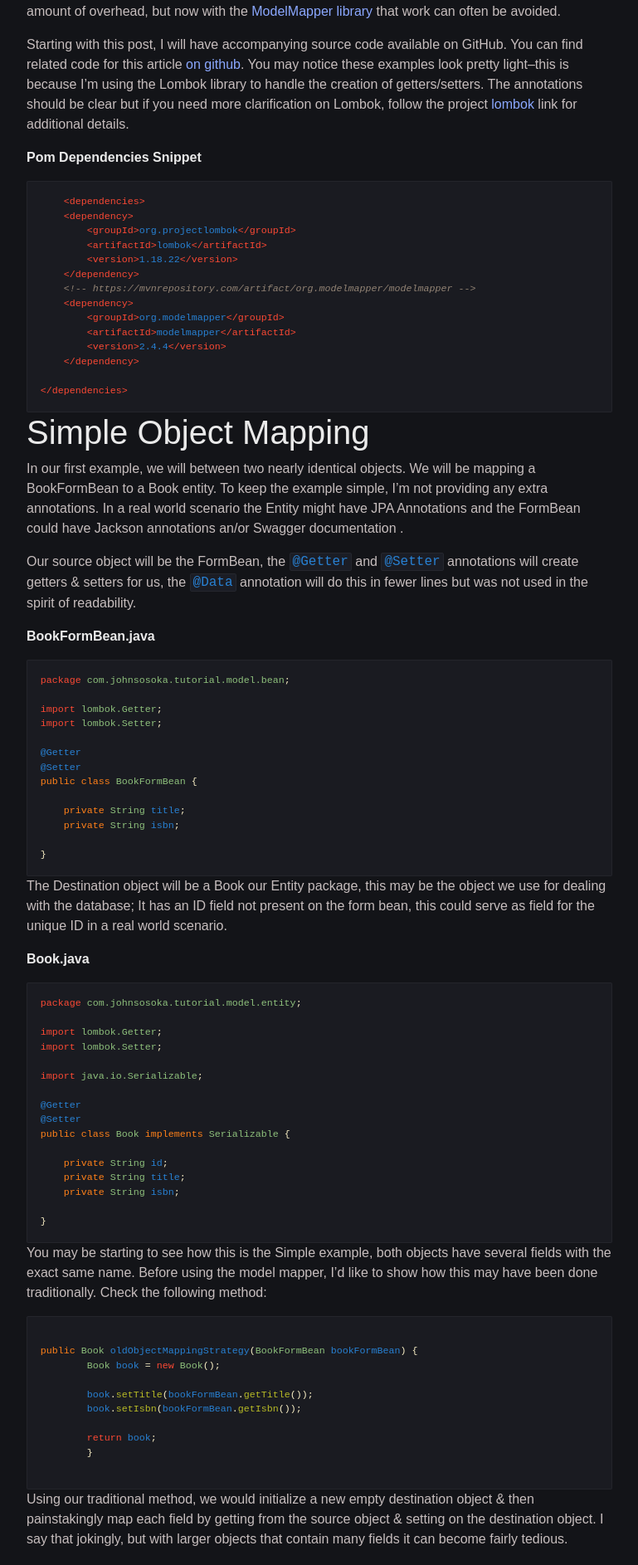
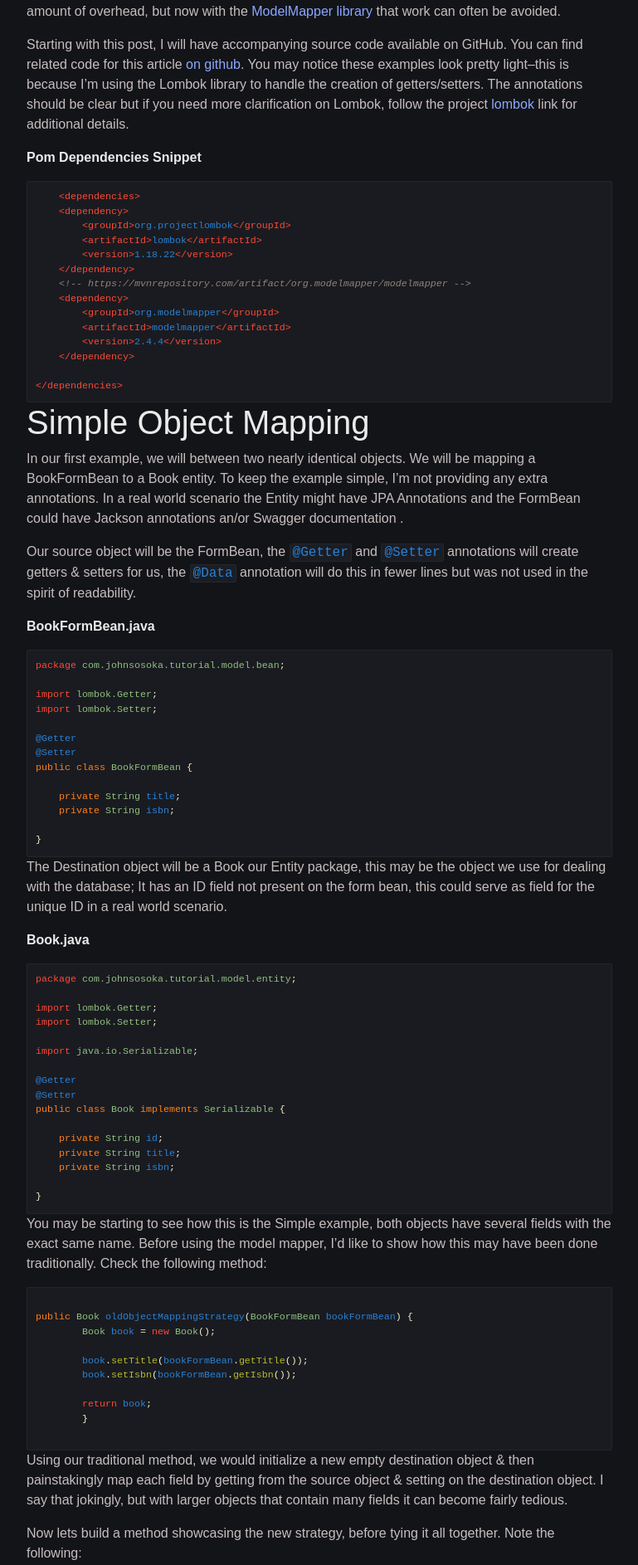
Before and after one commit to johnsosoka/site-johnsosoka-com, a Jekyll site: the page built from website/posts/blog/_posts/2021-10-28-using-model-mapper-lib.md, in a window 1280 px wide. Shown: the part 442-2328 px from the top of the page at 83% size, without its empty margins (255-1024 px from the left). Built offline with Jekyll 4.4.1, drawn with Linux system fonts in a browser that asks for light colours.

Commit message:
add css map, more small adjustments

```diff
--- a/website/_sass/base/_base.scss
+++ b/website/_sass/base/_base.scss
@@ -1,51 +1,20 @@
-// Basic styling
-body {
-  //display: flex;
-  //flex-direction: column;
-  min-height: 100vh;
-  overflow-x: hidden;
-  position: relative;
-  color: $text-base-color;
-  background-color: $white;
-  font: $normal-weight #{$base-font-size}/#{$base-line-height} $sans-family;
-  -webkit-text-size-adjust: 100%;
-  -webkit-font-smoothing: antialiased;
-  -webkit-font-feature-settings: "kern" 1;
-  -moz-font-feature-settings: "kern" 1;
-  -o-font-feature-settings: "kern" 1;
-  font-feature-settings: "kern" 1;
-  font-kerning: normal;
-  box-sizing: border-box;
+@mixin media-query($device) {
+  @media screen and (max-width: $device) {
+    @content;
+  }
 }
 
-main {
-  flex-grow: 1;
+@mixin relative-font-size($ratio) {
+  font-size: $base-font-size * $ratio;
 }
 
-// Set `margin-bottom` to maintain vertical rhythm
-h1,
-h2,
-h3,
-h4,
-h5,
-h6,
-p,
-blockquote,
-pre,
-ul,
-ol,
-dl,
-figure,
-%vertical-rhythm {
-  margin-top: $spacing-full - 20;
-  margin-bottom: $spacing-full - 20;
+.blurry {
+  overflow: hidden;
 }
 
-// strong | bold
-strong,
-b {
-  font-weight: $bold-weight;
-  color: $black;
+// Universally Remove Href Underlines
+a {
+  text-decoration: none;
 }
 
 // horizontal rule
@@ -55,47 +24,23 @@
   border-color: $light;
 }
 
-// kbd tag
-kbd {
-  -moz-border-radius: 3px;
-  -webkit-border-radius: 3px;
-  border: 1px solid $light;
-  border-radius: 2px;
-  color: $black;
-  display: inline-block;
-  font-size: $small-font-size;
-  line-height: 1.4;
-  font-family: $mono-family;
-  margin: 0 0.1em;
-  font-weight: $bold-weight;
-  padding: 0.01em 0.4em;
-  text-shadow: 0 1px 0 $white;
-}
+// Blockquotes
+blockquote {
+  color: $gray;
+  font-style: italic;
+  text-align: center;
+  opacity: 0.9;
+  border-top: 1px solid $light;
+  border-bottom: 1px solid $light;
+  padding: 10px;
+  margin-left: 10px;
+  margin-right: 10px;
+  font-size: 1em;
 
-// Image
-img {
-  max-width: 100%;
-  vertical-align: middle;
-  -webkit-user-drag: none;
-  margin: 0 auto;
-  text-align: center;
-}
-
-// Figure
-figure {
-  position: relative;
-}
-
-// Image inside Figure tag
-figure > img {
-  display: block;
-  position: relative;
-}
-
-// Image caption
-figcaption {
-  font-size: 13px;
-  text-align: center;
+  > :last-child {
+    margin-bottom: 0;
+    margin-top: 0;
+  }
 }
 
 // List
@@ -136,197 +81,53 @@
   }
 }
 
-ul,
-ol {
-  margin-top: 0;
-  margin-left: $spacing-full;
+.container {
+  flex: 1 0 auto;
 }
 
-li {
-  padding-bottom: 1px;
-  padding-top: 1px;
+.footer {
+  flex-shrink: 0;
+}
 
-  &:before {
-    color: $black;
+body {
+  // Universal Font to Reduce Footprint
+  font-family: Arial, sans-serif;
+  // make text easier on the eyes
+  -webkit-text-size-adjust: 100%;
+  -webkit-font-smoothing: antialiased;
+  -webkit-font-feature-settings: "kern" 1;
+  -moz-font-feature-settings: "kern" 1;
+  -o-font-feature-settings: "kern" 1;
+  font-feature-settings: "kern" 1;
+  font-kerning: normal;
+  box-sizing: border-box;
+
+  // should grow content area?
+  display: flex;
+  flex-direction: column;
+  min-height: 100vh;
+
+  img {
+    width: 100%;
+    height: auto;
   }
 
-  > ul,
-  > ol {
-    margin-bottom: 2px;
-    margin-top: 0;
-  }
-}
 
-// Headings
-h1,
-h2,
-h3,
-h4,
-h5,
-h6 {
-  color: $black;
-  font-weight: $bold-weight;
-  & + ul,
-  & + ol {
-    margin-top: 10px;
+  // List
+  li {
+    &:before {
+      color: $dark-white;
+    }
   }
 
-  @include media-query($on-mobile) {
-    scroll-margin-top: 65px;
-  }
-}
-
-// Headings with link
-h1 > a,
-h2 > a,
-h3 > a,
-h4 > a,
-h5 > a,
-h6 > a {
-  text-decoration: none;
-  border: none;
-
-  &:hover {
-    text-decoration: none;
-    border: none;
-  }
-}
-
-// Link
-a {
-  color: inherit;
-  text-decoration-color: $smoke;
-
-  &:hover {
-    color: $text-link-blue;
-  }
-
-  &:focus {
-    outline: 3px solid rgba(0, 54, 199, 0.6);
-    outline-offset: 2px;
-  }
-}
-
-// Del
-del {
-  color: inherit;
-}
-
-// Em
-em {
-  color: inherit;
-}
-
-// Blockquotes
-blockquote {
-  color: $gray;
-  font-style: italic;
-  text-align: center;
-  opacity: 0.9;
-  border-top: 1px solid $light;
-  border-bottom: 1px solid $light;
-  padding: 10px;
-  margin-left: 10px;
-  margin-right: 10px;
-  font-size: 1em;
-
-  > :last-child {
-    margin-bottom: 0;
-    margin-top: 0;
-  }
-}
-
-// Wrapper
-.wrapper {
-  max-width: -webkit-calc(#{$narrow-size} - (#{$spacing-full} * 2));
-  max-width: calc(#{$narrow-size} - (#{$spacing-full} * 2));
-  position: relative;
-  margin-right: auto;
-  margin-left: auto;
-  padding-right: $spacing-full;
-  padding-left: $spacing-full;
-  @extend %clearfix;
-
-  @include media-query($on-mobile) {
-    max-width: -webkit-calc(#{$narrow-size} - (#{$spacing-full}));
-    max-width: calc(#{$narrow-size} - (#{$spacing-full}));
-    padding-right: $spacing-full - 10;
-    padding-left: $spacing-full - 10;
-
-    &.blurry {
-      animation: 0.2s ease-in forwards blur;
-      -webkit-animation: 0.2s ease-in forwards blur;
+  a {
+    // Link Colors
+    color: $darker-text-link-blue;
+    &:hover,
+    &:active,
+    &:focus {
+      // On Hover Color
+      color: $darker-blue-grey;
     }
   }
 }
-
-// Underline
-u {
-  text-decoration-color: #d2c7c7;
-}
-
-// Small
-small {
-  font-size: $small-font-size;
-}
-
-// Superscript
-sup {
-  border-radius: 10%;
-  top: -3px;
-  left: 2px;
-  font-size: small;
-  position: relative;
-  margin-right: 2px;
-}
-
-// Table
-.overflow-table {
-  overflow-x: auto;
-}
-
-table {
-  width: 100%;
-  margin-top: $spacing-half;
-  border-collapse: collapse;
-  font-size: $small-font-size;
-
-  thead {
-    font-weight: $bold-weight;
-    color: $black;
-    border-bottom: 1px solid $light;
-  }
-
-  th,
-  td,
-  tr {
-    border: 1px solid $light;
-    padding: 2px 7px;
-  }
-}
-
-// Clearfix
-%clearfix:after {
-  content: "";
-  display: table;
-  clear: both;
-}
-
-// When mouse block a text set this color
-mark,
-::selection {
-  background: #fffba0;
-  color: $black;
-}
-
-// Github Gist clear border
-.gist {
-  table {
-    border: 0;
-
-    tr,
-    td {
-      border: 0;
-    }
-  }
-}
--- a/website/_sass/component/_code.scss
+++ b/website/_sass/component/_code.scss
@@ -8,14 +8,15 @@
   word-break: normal;
   word-wrap: normal;
   font-size: 1em;
-  line-height: 1.5em;
-  border-radius: 2px;
-  padding: 0.5em;
+  //line-height: 1.5em;
+  //border-radius: 2px;
+  //padding: 0.5em;
   color: #333;
+  padding-bottom: 0;
 
   &.highlighter-rouge {
     padding: 1px 3px;
-    position: relative;
+    //position: relative;
     top: -1px;
     background-color: #f6f6f6;
     border-radius: 2px;
--- a/website/_sass/component/_codeblock.scss
+++ b/website/_sass/component/_codeblock.scss
@@ -6,7 +6,7 @@
   }
   border: 1px solid rgba(128,128,128,0.1);
   background-color: #1a1b21;
-  border-radius: 2px;
+  border-radius: 1px;
   padding: 10px;
   display: block;
   overflow-x: auto;
--- a/website/_sass/component/_navbar.scss
+++ b/website/_sass/component/_navbar.scss
@@ -2,9 +2,24 @@
 .navbar {
   border-color: $dark-light;
   position: relative;
+
   margin-right: auto;
   margin-left: auto;
   border-bottom: 1px solid $dark-smoke;
+
+
+  .nav-link:not(:last-child) {
+    //font-size: 18px;
+    color: whitesmoke;
+    opacity: .7;
+  }
+  .nav-link {
+    &:hover {
+      color: $white;
+      opacity: 1;
+    }
+  }
+
   /* This removes the list dashes in the navbar */
   li:before {
     content: none;
--- a/website/_sass/main.scss
+++ b/website/_sass/main.scss
@@ -13,10 +13,8 @@
 $base-line-height: 1.85;
 
 // Font weight
-// $light-weight: 300; // uncomment if necessary
-$normal-weight: 400;
 $bold-weight: 700;
-// $black-weight: 900; // uncomment if necessary
+
 
 //Light Colors
 $text-base-color: #434648;
@@ -61,150 +59,8 @@
 $on-desktop: 1024px;
 $on-widescreen: 1152px;
 
-@mixin media-query($device) {
-  @media screen and (max-width: $device) {
-    @content;
-  }
-}
 
-@mixin relative-font-size($ratio) {
-  font-size: $base-font-size * $ratio;
-}
-
-.blurry {
-  overflow: hidden;
-}
-
-// Universally Remove Href Underlines
-a {
-  text-decoration: none;
-}
-
-// horizontal rule
-hr {
-  border-bottom: 0;
-  border-style: solid;
-  border-color: $light;
-}
-
-// Blockquotes
-blockquote {
-  color: $gray;
-  font-style: italic;
-  text-align: center;
-  opacity: 0.9;
-  border-top: 1px solid $light;
-  border-bottom: 1px solid $light;
-  padding: 10px;
-  margin-left: 10px;
-  margin-right: 10px;
-  font-size: 1em;
-
-  > :last-child {
-    margin-bottom: 0;
-    margin-top: 0;
-  }
-}
-
-// List
-ul {
-  list-style: none;
-  li {
-    display: list-item;
-    text-align: -webkit-match-parent;
-  }
-  li::before {
-    content: "\FE63";
-    display: inline-block;
-    top: -1px;
-    width: 1.2em;
-    position: relative;
-    margin-left: -1.3em;
-    font-weight: 700;
-  }
-}
-
-ol {
-  list-style: none;
-  counter-reset: li;
-  li {
-    position: relative;
-    counter-increment: li;
-    &::before {
-      content: counter(li);
-      display: inline-block;
-      width: 1em;
-      margin-right: 0.5em;
-      margin-left: -1.6em;
-      text-align: right;
-      direction: rtl;
-      font-weight: $bold-weight;
-      font-size: $small-font-size;
-    }
-  }
-}
-
-.container {
-  flex: 1 0 auto;
-}
-
-.footer {
-  flex-shrink: 0;
-}
-
-body {
-  // Universal Font to Reduce Footprint
-  font-family: Arial, sans-serif;
-  // make text easier on the eyes
-  -webkit-text-size-adjust: 100%;
-  -webkit-font-smoothing: antialiased;
-  -webkit-font-feature-settings: "kern" 1;
-  -moz-font-feature-settings: "kern" 1;
-  -o-font-feature-settings: "kern" 1;
-  font-feature-settings: "kern" 1;
-  font-kerning: normal;
-  box-sizing: border-box;
-
-  // should grow content area?
-  display: flex;
-  flex-direction: column;
-  min-height: 100vh;
-
-  img {
-    width: 100%;
-    height: auto;
-  }
-
-
-  // List
-  li {
-    &:before {
-      color: $dark-white;
-    }
-  }
-
-  a {
-    // Link Colors
-    color: $darker-text-link-blue;
-    &:hover,
-    &:active,
-    &:focus {
-      // On Hover Color
-      color: $darker-blue-grey;
-    }
-  }
-}
-
-
-// Bootstrap
-// main.scss
-//@import "bootstrap/scss/bootstrap"; // Path to Bootstrap's SCSS
-
-// Customizations
-// "base/_fonts", "base/_base"
-//@import "layout/_layout", "layout/footer", "themes/jscom", "component/post-navigation", "component/posts", 'pages/page',
-//"component/_codeblock", "component/_highlight", "component/_code", "component/_form", "component/author" , "pages/_post",
-//"component/navbar", "component/table", "component/contact";
+@import "base/base";
 
 @import "layout/_layout",
 "layout/footer",
```
Also changed, not shown: 1 other file.
